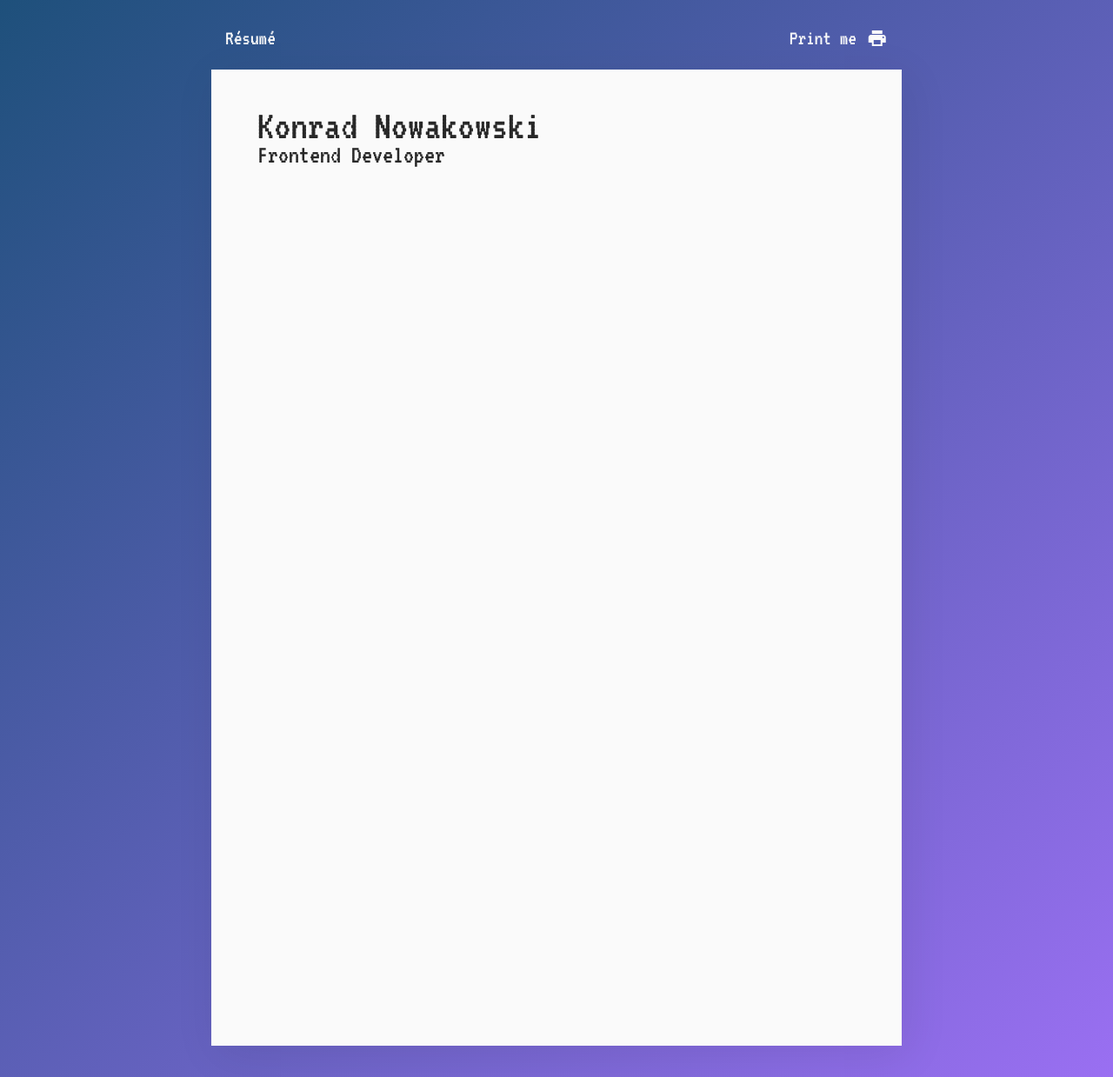
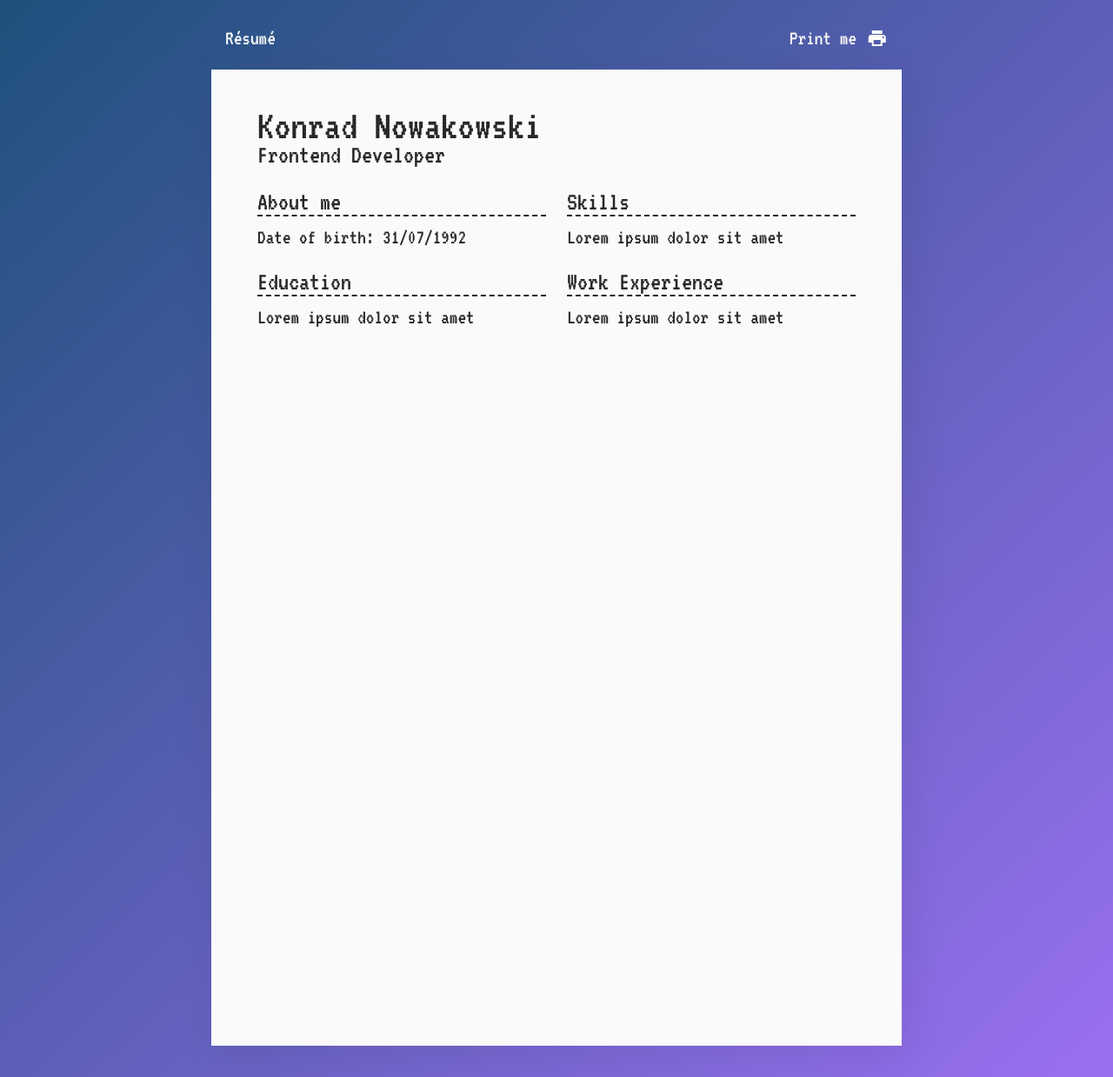
Before and after one commit to lethiandev/resume, a Jekyll site: the page built from index.html, in a window 1280 px wide. Shown: the whole page at 87% size. Built offline with Jekyll 4.4.1, drawn with Linux system fonts in a browser that asks for light colours.

Commit message:
Add initial sections

```diff
--- a/_sass/_typography.scss
+++ b/_sass/_typography.scss
@@ -25,3 +25,7 @@ h3 {
   margin-top: -0.75rem;
   margin-bottom: 1rem;
 }
+
+p {
+  @include block;
+}
--- a/_sass/theme.scss
+++ b/_sass/theme.scss
@@ -42,3 +42,10 @@ body {
     min-height: 297mm;
   }
 }
+
+.content {
+  display: grid;
+  grid-template: auto / 1fr 1fr;
+  column-gap: 1rem;
+  row-gap: 0.5rem;
+}
--- a/index.html
+++ b/index.html
@@ -7,8 +7,25 @@ layout: default
   <h2 class="subtitle">Frontend Developer</h2>
 </header>
 
-<main>
-</main>
+<div class="content">
 
-<footer>
-</footer>
+  <section class="section">
+    <h3>About me</h3>
+    <p>Date of birth: 31/07/1992</p>
+  </section>
+
+  <section class="section">
+    <h3>Skills</h3>
+    <p>Lorem ipsum dolor sit amet</p>
+  </section>
+
+  <section class="section">
+    <h3>Education</h3>
+    <p>Lorem ipsum dolor sit amet</p>
+  </section>
+
+  <section class="section">
+    <h3>Work Experience</h3>
+    <p>Lorem ipsum dolor sit amet</p>
+  </section>
+</div>
```
